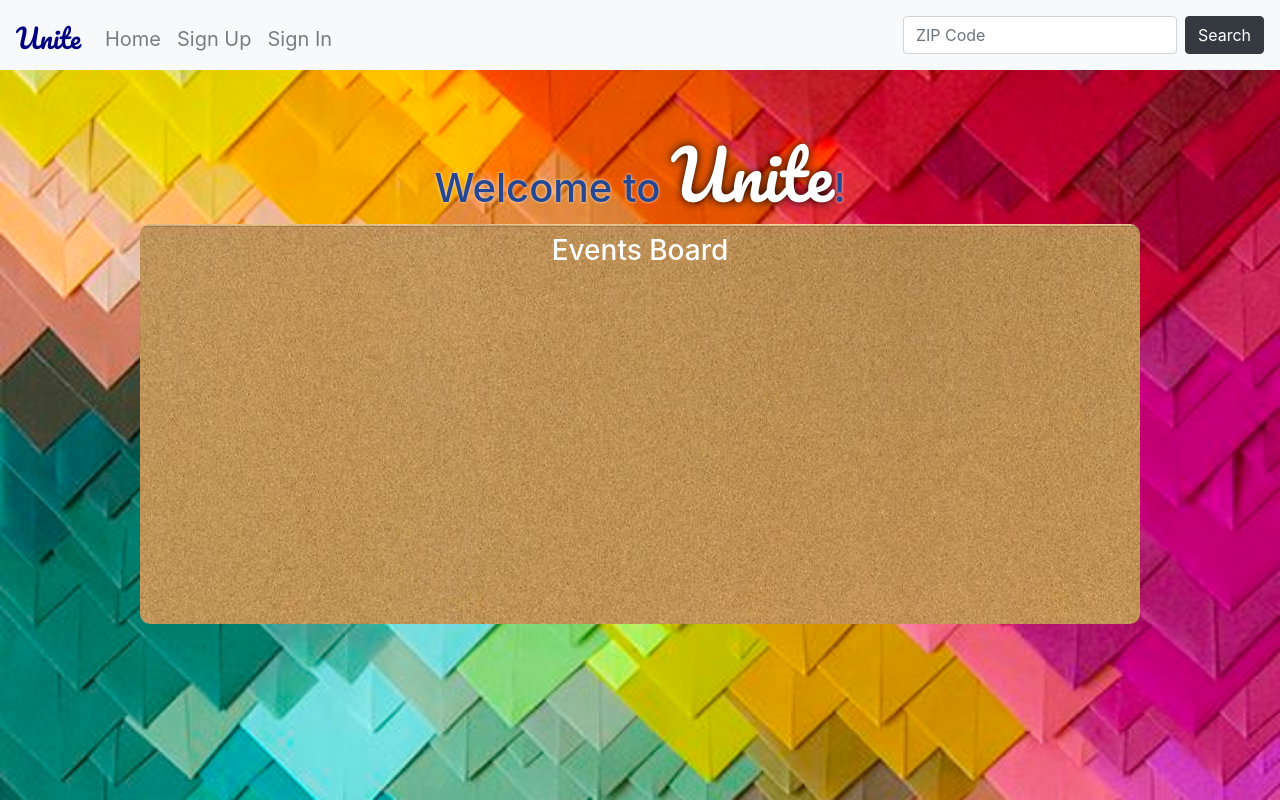
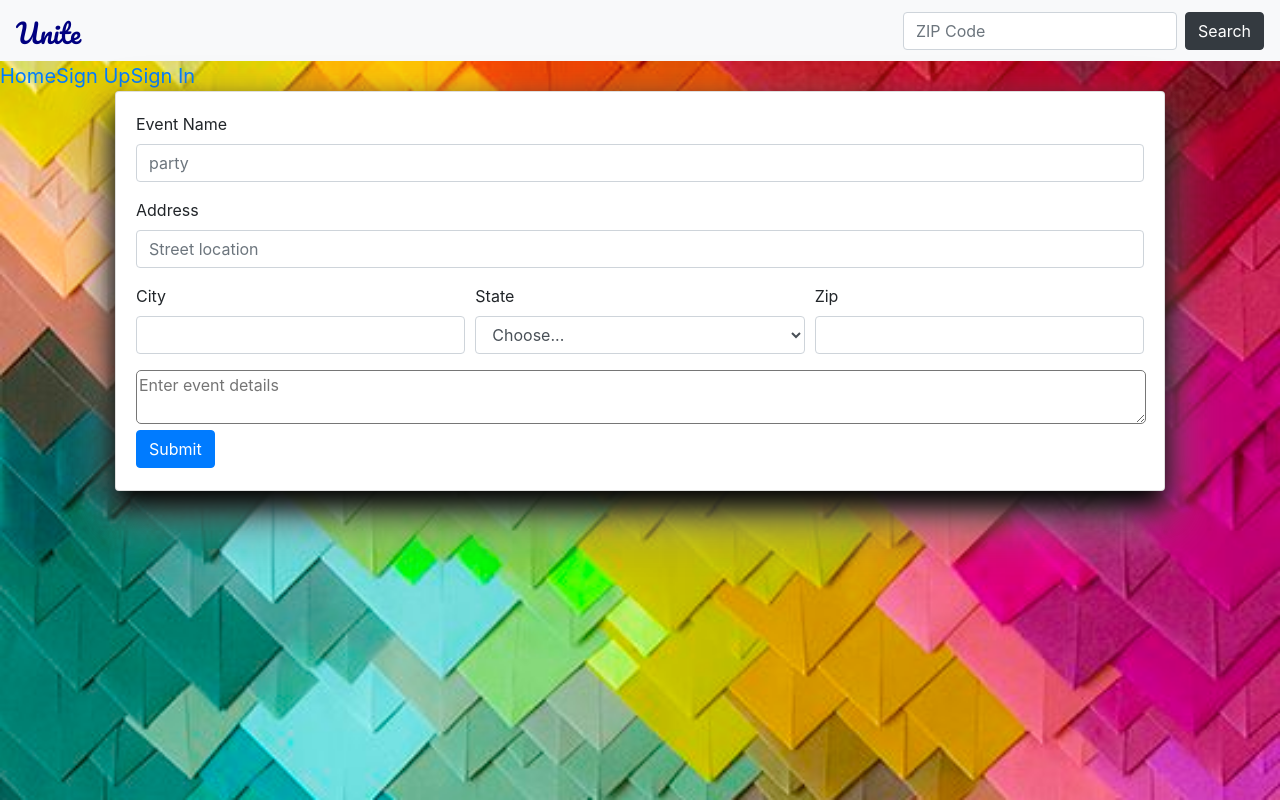
Before and after one commit to KoryStone05/Unite-App, a React (Create React App) app: page /about in a window 1280 px wide. Built offline with nearby package versions, Linux system fonts and the light colour scheme.

Commit message:
Added in ability to switch between home and sign up

```diff
--- a/package.json
+++ b/package.json
@@ -7,6 +7,7 @@
     "react": "^16.12.0",
     "react-bootstrap": "^1.0.0-beta.16",
     "react-dom": "^16.12.0",
+    "react-router-dom": "^5.1.2",
     "react-scripts": "3.2.0"
   },
   "scripts": {
--- a/src/App.js
+++ b/src/App.js
@@ -8,12 +8,11 @@ import Info from './Components/Form/info';
 
 
 
+
 function App() {
   return (
     <div className='background'>
       <Navbars />
-      <Home />
-      <Info />
     </div>
   );
 }
--- a/src/Components/Form/info.css
+++ b/src/Components/Form/info.css
@@ -5,7 +5,7 @@
     margin: auto;
     background-color: white;
     box-shadow: 0 16px 28px 0 black, 0 25px 55px 0 grey;
-    display: none;
+    /* display: none; */
 }
 
 .remember {
--- a/src/Components/Form/info.js
+++ b/src/Components/Form/info.js
@@ -1,12 +1,15 @@
 import React, {Component} from 'react';
 import {Form, Button, option, Col} from 'react-bootstrap';
-import './info.css'
+import './info.css';
+import {Route} from 'react-router-dom';
+
+
 
 class Info extends Component {
     render() {
         return(
         <div className="card">
-            <Form>
+  <Form>
 
   <Form.Group controlId="formGridAddress1">
     <Form.Label>Event Name</Form.Label>
@@ -96,7 +99,13 @@ class Info extends Component {
     Submit
   </Button>
 </Form>
+
+            <div>
+                <Route  path="/info" component={Info}  />
+             </div>
        </div>
+
+
         );
     }
 }
--- a/src/Components/Navbars/Navbars.js
+++ b/src/Components/Navbars/Navbars.js
@@ -1,6 +1,16 @@
-import React, {Component} from 'react';
-import {Navbar, Nav, NavDropdown, Form, FormControl, Button, Container} from 'react-bootstrap';
+import React, { Component } from 'react';
+import { Navbar, Nav, NavDropdown, Form, FormControl, Button, Container } from 'react-bootstrap';
 import './Navbars.css';
+import {
+    BrowserRouter as Router,
+    Switch,
+    Route,
+    NavLink,
+    Link,
+} from 'react-router-dom';
+import Home from '../../Home/Home';
+import Info from '../Form/info';
+
 
 class Navbars extends Component {
     render() {
@@ -11,8 +21,6 @@ class Navbars extends Component {
                     <Navbar.Toggle aria-controls="basic-navbar-nav" />
                     <Navbar.Collapse id="basic-navbar-nav">
                         <Nav className="mr-auto">
-                            <Nav.Link href="#home" className='homeButton'>Home</Nav.Link>
-                            <Nav.Link className='sign-up' href="#link">Sign Up</Nav.Link><Nav.Link className='sign-in' href="#link">Sign In</Nav.Link>
                         </Nav>
                         <Form inline>
                             <FormControl type="text" placeholder="ZIP Code" className="mr-sm-2" />
@@ -20,7 +28,26 @@ class Navbars extends Component {
                         </Form>
                     </Navbar.Collapse>
                 </Navbar>
+                <div>
+                    <Router>
+                        <Link className='homeButton' to='/'>Home</Link>
+                        <Link className='sign-in' to='/about'>Sign Up</Link>
+                        <Link className='sign-in'>Sign In</Link>
+                        <Switch>
+                            <Route exact path='/'>
+                                <Home />
+                            </Route>
+
+                            <Route path='/about'>
+                                <Info />
+                            </Route>
+
+                        </Switch>
+                    </Router>
                 </div>
+            </div>
+
+
         );
     }
 }
--- a/src/Home/Home.js
+++ b/src/Home/Home.js
@@ -1,5 +1,6 @@
 import React, { Component } from 'react';
 import './Home.css';
+
 
 
 
```
Also changed, not shown: 1 other file (tests, documents, lock files or other folders). Lines whose indentation alone changed are shown as unchanged.
